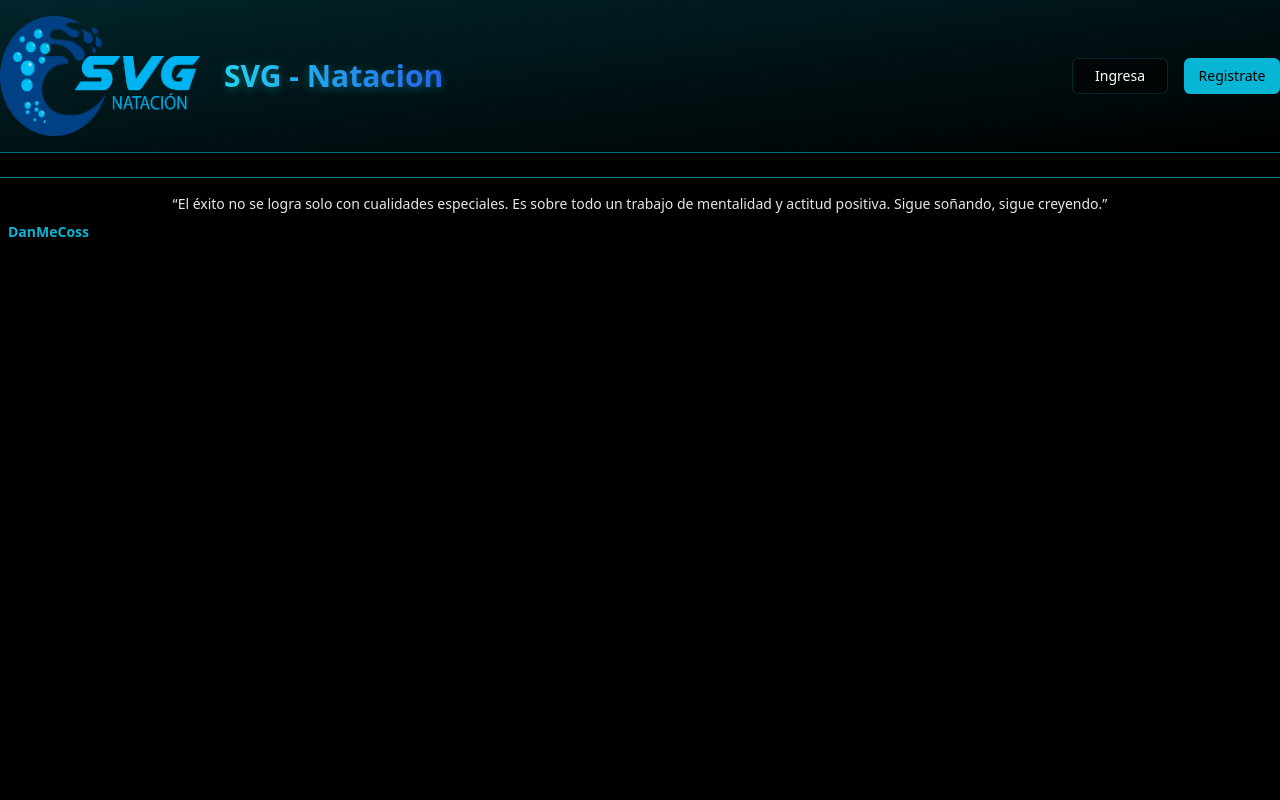
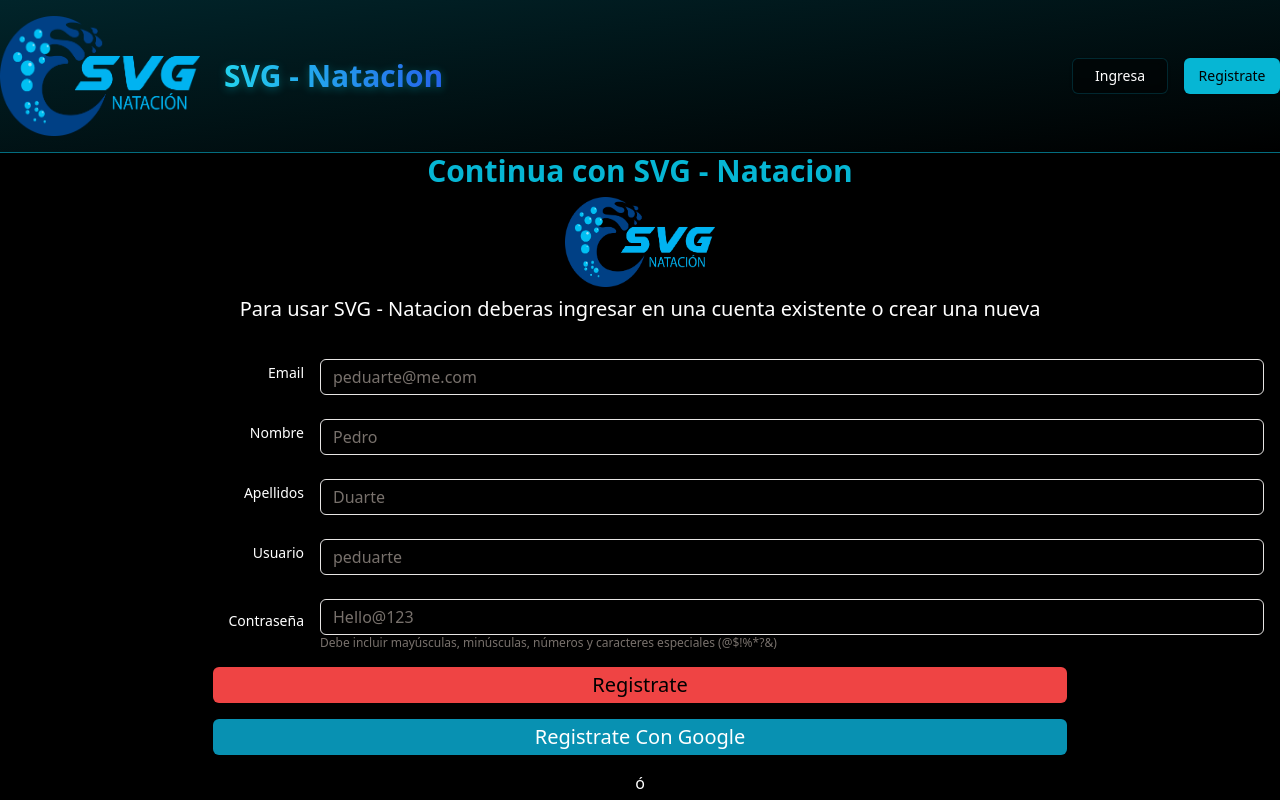
Before and after one commit to kiskee/SVG-Natacion, a React (Vite) app: page /register in a window 1280 px wide. Shown: the top 800 px of the page. Built offline with nearby package versions, Linux system fonts and the light colour scheme.

Commit message:
[DEV] - converting sing up into a register page

```diff
--- a/src/App.jsx
+++ b/src/App.jsx
@@ -3,7 +3,7 @@ import { SpeedInsights } from "@vercel/speed-insights/react";
 import Home from "./pages/Home";
 import Layaut from "./components/Layaut";
 import Info from './pages/Info'
-import Page2 from './pages/Page2'
+import Register from './pages/Register'
 
 
 export default function App() {
@@ -17,7 +17,7 @@ export default function App() {
             {/* Define the route for the "Nosotros" page */}
             <Route path="/info" element={<Info />} />
             {/* Define the route for the "Proyectos" page */}
-            <Route path="/page2" element={<Page2 />} />
+            <Route path="/register" element={<Register />} />
           </Routes>
         </Layaut>
 
--- a/src/components/Header.jsx
+++ b/src/components/Header.jsx
@@ -5,11 +5,11 @@ import { useState, useContext } from "react";
 import SingInDialog from "./SingInDialog";
 import { UserDetailContext } from "@/context/UserDetailContext";
 import { Link } from "react-router-dom";
-import SingUpDialog from "./SingUpDialog";
+
 
 export default function Header() {
   const [openSingINDialog, setOpenSingINDialog] = useState(false);
-  const [openSingUpDialog, setOpenSingUpDialog] = useState(false);
+
   const { userDetail, setUserDetail } = useContext(UserDetailContext);
   return (
     <header className="relative bg-black text-white w-full border-b border-cyan-500/60">
@@ -50,7 +50,8 @@ export default function Header() {
               Ingresa
             </Button>
             <Button className="bg-cyan-500 text-black hover:bg-cyan-400 transition-colors w-24" onClick={() => setOpenSingUpDialog(true)}>
-              Registrate
+
+              <Link to="/register"> Registrate</Link>
             </Button>
           </ul>
         </nav>
@@ -59,8 +60,7 @@ export default function Header() {
         openDialog={openSingINDialog}
         closeDialog={(v) => setOpenSingINDialog(v)}
       />
-      <SingUpDialog  openDialog={openSingUpDialog}
-        closeDialog={(v) => setOpenSingUpDialog(v)}/>
+
 
     </header>
   );
--- a/src/components/SingUpDialog.jsx
+++ b/src/components/SingUpDialog.jsx
@@ -1,4 +1,4 @@
-import { useContext } from "react";
+import { useContext, useState } from "react";
 import { UserDetailContext } from "@/context/UserDetailContext";
 import {
   Dialog,
@@ -24,37 +24,45 @@ import {
   FormLabel,
   FormMessage,
 } from "@/components/ui/form";
+import SingInDialog from "./SingInDialog";
 
 const formSchema = z.object({
-  email: z.string()
+  email: z
+    .string()
     .min(1, { message: "El email es requerido" })
     .email({ message: "Debe ser un email válido" }),
-  nombre: z.string()
+  nombre: z
+    .string()
     .min(2, { message: "El nombre debe tener al menos 2 caracteres" }),
-  apellidos: z.string()
+  apellidos: z
+    .string()
     .min(2, { message: "Los apellidos deben tener al menos 2 caracteres" }),
-  usuario: z.string()
+  usuario: z
+    .string()
     .min(3, { message: "El usuario debe tener al menos 3 caracteres" })
     .max(20, { message: "El usuario no puede tener más de 20 caracteres" }),
-  password: z.string()
+  password: z
+    .string()
     .min(8, { message: "La contraseña debe tener al menos 8 caracteres" })
     .max(50, { message: "La contraseña no puede tener más de 50 caracteres" })
     .regex(/^(?=.*[a-z])/, {
-      message: "La contraseña debe incluir al menos una letra minúscula"
+      message: "La contraseña debe incluir al menos una letra minúscula",
     })
     .regex(/^(?=.*[A-Z])/, {
-      message: "La contraseña debe incluir al menos una letra mayúscula"
+      message: "La contraseña debe incluir al menos una letra mayúscula",
     })
     .regex(/^(?=.*\d)/, {
-      message: "La contraseña debe incluir al menos un número"
+      message: "La contraseña debe incluir al menos un número",
     })
     .regex(/^(?=.*[@$!%*?&])/, {
-      message: "La contraseña debe incluir al menos un carácter especial (@$!%*?&)"
-    })
+      message:
+        "La contraseña debe incluir al menos un carácter especial (@$!%*?&)",
+    }),
 });
 
-export default function SingUpDialog({ openDialog, closeDialog }) {
+export default function SingUpDialog() {
   const { userDetail, setUserDetail } = useContext(UserDetailContext);
+  const [openSingINDialog, setOpenSingINDialog] = useState(false);
   // 1. Define your form.
   const form = useForm({
     resolver: zodResolver(formSchema),
@@ -63,7 +71,7 @@ export default function SingUpDialog({ openDialog, closeDialog }) {
       nombre: "",
       apellidos: "",
       usuario: "",
-      password: ""
+      password: "",
     },
   });
 
@@ -74,14 +82,9 @@ export default function SingUpDialog({ openDialog, closeDialog }) {
   // body
   return (
     <>
-      <Dialog
-        open={openDialog}
-        onOpenChange={closeDialog}
-        className="bg-white "
-      >
-        <DialogContent className="bg-black text-white flex flex-col items-center justify-center gap-3">
-          <DialogHeader>
-            <DialogTitle className="flex flex-col items-center">
+      <div className="bg-black text-white flex flex-col items-center justify-center gap-3">
+        <div>
+          <div className="flex flex-col items-center">
             <p className="font-bold text-3xl text-center text-cyan-500">
               Continua con SVG - Natacion
             </p>{" "}
@@ -91,12 +94,12 @@ export default function SingUpDialog({ openDialog, closeDialog }) {
               style={{ height: 90, width: 150 }}
               className="relative z-10 mt-2"
             />
-            </DialogTitle>
-            <DialogDescription className="mt-2 text-center text-xl text-white">
-              Para usar SVG - Natacion deberas ingresar en una cuenta existente
-              o crear una nueva
-            </DialogDescription>
-          </DialogHeader>
+          </div>
+          <div className="mt-2 text-center text-xl text-white">
+            Para usar SVG - Natacion deberas ingresar en una cuenta existente o
+            crear una nueva
+          </div>
+        </div>
 
         <Form {...form}>
           <form onSubmit={form.handleSubmit(onSubmit)} className="w-full">
@@ -105,7 +108,7 @@ export default function SingUpDialog({ openDialog, closeDialog }) {
                 control={form.control}
                 name="email"
                 render={({ field }) => (
-                  <div className="grid grid-cols-4 items-center gap-4">
+                  <FormItem  className="grid grid-cols-4 items-center gap-4 mr-4" id="email-form-item">
                     <FormLabel className="text-right">Email</FormLabel>
                     <div className="col-span-3">
                       <FormControl>
@@ -118,7 +121,7 @@ export default function SingUpDialog({ openDialog, closeDialog }) {
                       </FormControl>
                       <FormMessage />
                     </div>
-                  </div>
+                  </FormItem >
                 )}
               />
 
@@ -126,7 +129,7 @@ export default function SingUpDialog({ openDialog, closeDialog }) {
                 control={form.control}
                 name="nombre"
                 render={({ field }) => (
-                  <div className="grid grid-cols-4 items-center gap-4">
+                  <FormItem className="grid grid-cols-4 items-center gap-4 mr-4"  id="nombre-form-item">
                     <FormLabel className="text-right">Nombre</FormLabel>
                     <div className="col-span-3">
                       <FormControl>
@@ -138,7 +141,7 @@ export default function SingUpDialog({ openDialog, closeDialog }) {
                       </FormControl>
                       <FormMessage />
                     </div>
-                  </div>
+                  </FormItem>
                 )}
               />
 
@@ -146,7 +149,7 @@ export default function SingUpDialog({ openDialog, closeDialog }) {
                 control={form.control}
                 name="apellidos"
                 render={({ field }) => (
-                  <div className="grid grid-cols-4 items-center gap-4">
+                  <FormItem className="grid grid-cols-4 items-center gap-4 mr-4" id="apellidos-form-item">
                     <FormLabel className="text-right">Apellidos</FormLabel>
                     <div className="col-span-3">
                       <FormControl>
@@ -158,7 +161,7 @@ export default function SingUpDialog({ openDialog, closeDialog }) {
                       </FormControl>
                       <FormMessage />
                     </div>
-                  </div>
+                  </FormItem>
                 )}
               />
 
@@ -166,7 +169,7 @@ export default function SingUpDialog({ openDialog, closeDialog }) {
                 control={form.control}
                 name="usuario"
                 render={({ field }) => (
-                  <div className="grid grid-cols-4 items-center gap-4">
+                  <FormItem className="grid grid-cols-4 items-center gap-4 mr-4" id="usuario-form-item">
                     <FormLabel className="text-right">Usuario</FormLabel>
                     <div className="col-span-3">
                       <FormControl>
@@ -178,7 +181,7 @@ export default function SingUpDialog({ openDialog, closeDialog }) {
                       </FormControl>
                       <FormMessage />
                     </div>
-                  </div>
+                  </FormItem>
                 )}
               />
 
@@ -186,7 +189,7 @@ export default function SingUpDialog({ openDialog, closeDialog }) {
                 control={form.control}
                 name="password"
                 render={({ field }) => (
-                  <div className="grid grid-cols-4 items-center gap-4">
+                  <FormItem className="grid grid-cols-4 items-center gap-4 mr-4" id="password-form-item">
                     <FormLabel className="text-right">Contraseña</FormLabel>
                     <div className="col-span-3">
                       <FormControl>
@@ -198,74 +201,46 @@ export default function SingUpDialog({ openDialog, closeDialog }) {
                         />
                       </FormControl>
                       <FormDescription className="text-xs">
-                        Debe incluir mayúsculas, minúsculas, números y caracteres especiales (@$!%*?&)
+                        Debe incluir mayúsculas, minúsculas, números y
+                        caracteres especiales (@$!%*?&)
                       </FormDescription>
                       <FormMessage />
                     </div>
-                  </div>
+                  </FormItem>
                 )}
               />
-
-              <DialogFooter>
-                <Button type="submit" className="bg-red-500 text-black text-xl">
+            </div>
+            <div className="flex items-center flex-col gap-4">
+              <Button
+                type="submit"
+                className="bg-red-500 text-black text-xl w-2/3"
+              >
                 Registrate
               </Button>
-              </DialogFooter>
+              <Button
+                className="bg-cyan-600 text-white text-xl w-2/3 "
+                // onClick={googleLogin}
+              >
+                Registrate Con Google
+              </Button>
+              <p>ó</p>
+              <Button onClick={() => setOpenSingINDialog(true)}
+                className="bg-yellow-500 text-black text-xl w-2/3 ">
+                  Inicia Session
+              </Button>
             </div>
           </form>
         </Form>
 
-          <Button
-            className="bg-cyan-600 text-white text-xl rounded-lg"
-            // onClick={googleLogin}
-          >
-            Ingresa Con Google
-          </Button>
         <p className="text-xs">
           Al utilizar SVG - Natacion, acepta la recopilación de datos de uso
           para análisis
         </p>
-        </DialogContent>
-      </Dialog>
+        <SingInDialog
+                openDialog={openSingINDialog}
+                closeDialog={(v) => setOpenSingINDialog(v)}
+              />
+      </div>
     </>
   );
 }
-
-/*
-<div className="grid gap-4 py-4">
-          <div className="grid grid-cols-4 items-center gap-4">
-              <Label htmlFor="username" className="text-right">
-                Email
-              </Label>
-              <Input id="username" type="email" className="col-span-3" placeHolder="peduarte@me.com"/>
-            </div>
-            <div className="grid grid-cols-4 items-center gap-4">
-              <Label htmlFor="name" className="text-right">
-              Nombre
-              </Label>
-              <Input id="name" className="col-span-3" placeHolder="Pedro"/>
-            </div>
-            <div className="grid grid-cols-4 items-center gap-4">
-              <Label htmlFor="name" className="text-right">
-              Apellidos
-              </Label>
-              <Input id="name" className="col-span-3" placeHolder="Duarte"/>
-            </div>
-            <div className="grid grid-cols-4 items-center gap-4">
-              <Label htmlFor="name" className="text-right">
-              Usuario
-              </Label>
-              <Input id="name" className="col-span-3" placeHolder="peduarte"/>
-            </div>
-
-            <div className="grid grid-cols-4 items-center gap-4">
-              <Label htmlFor="username" className="text-right">
-                Contraseña
-              </Label>
-              <Input id="username" type="password" className="col-span-3" placeHolder=""/>
-            </div>
-            <DialogFooter>
-              <Button type="submit" className="bg-red-500 text-black text-xl">Registrate</Button>
-            </DialogFooter>
-          </div>
-*/
--- a/src/pages/Page2.jsx
+++ /dev/null
@@ -1,4 +0,0 @@
-export default function Page2() {
-    // body
-  return (<><h1 className="text-9xl">Page2</h1></>)
-  }
--- /dev/null
+++ b/src/pages/Register.jsx
@@ -0,0 +1,6 @@
+import SingUpDialog from "@/components/SingUpDialog";
+
+export default function Register() {
+    // body
+  return (<><SingUpDialog/></>)
+  }
```
Also changed, not shown: src/components/hero.jsx (+12 -18 lines). Lines whose indentation alone changed are shown as unchanged.
